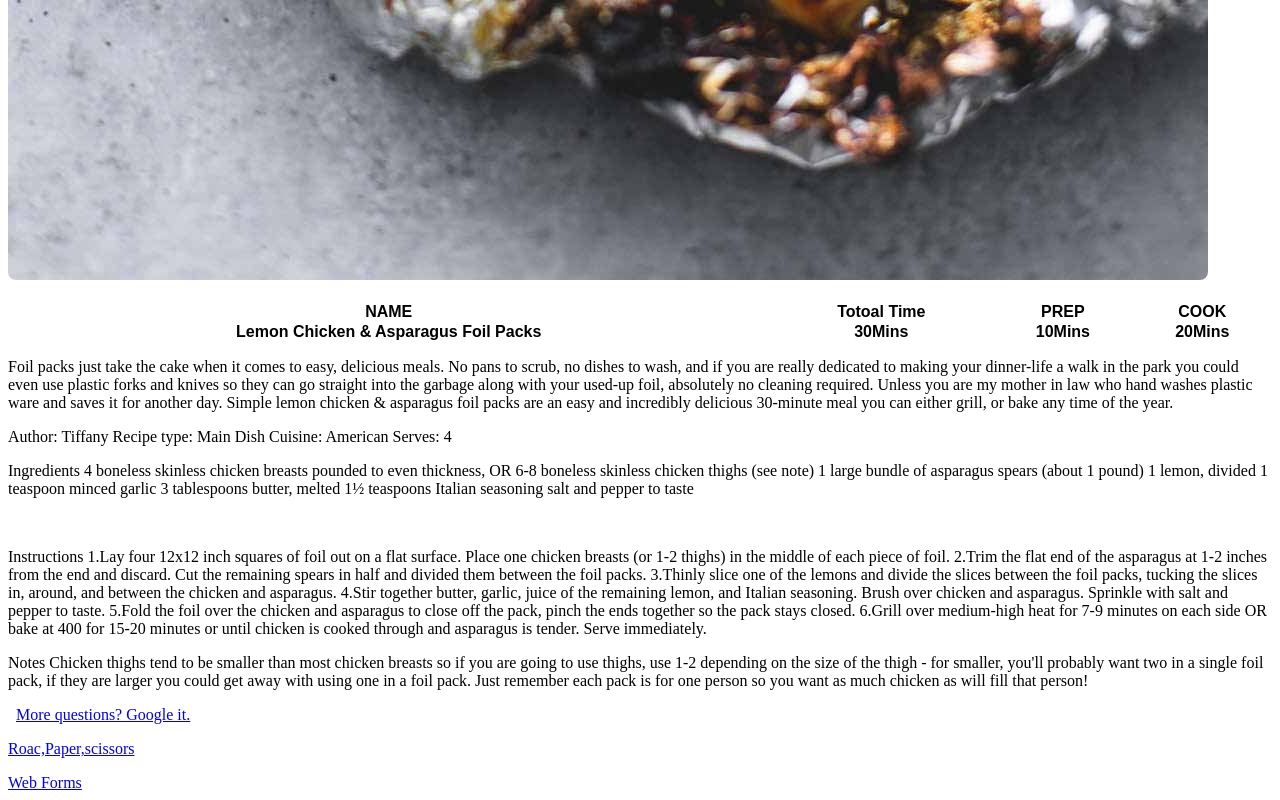
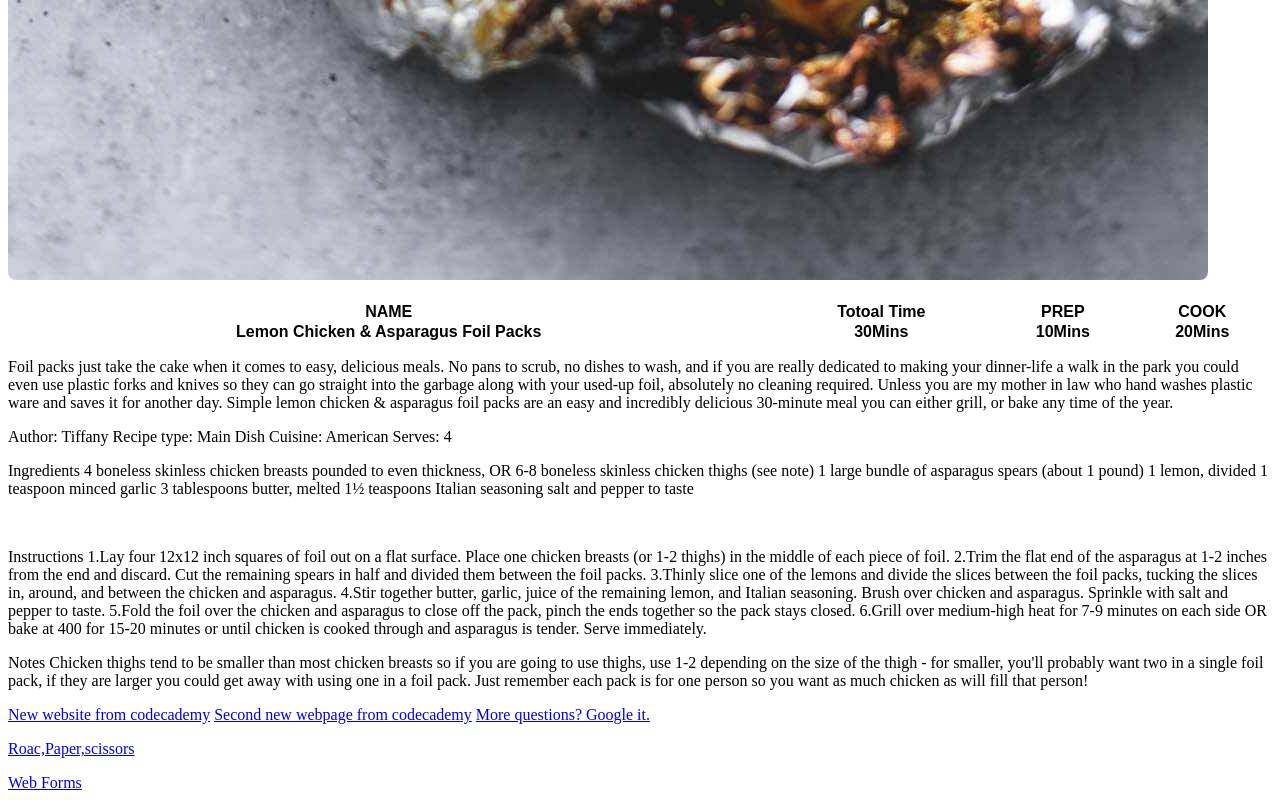
Before and after one commit to emilycai2016/emilycai2016.github.io, a plain HTML site: page index.html in a window 1280 px wide. Shown: the part 3318-4118 px from the top of the page. Drawn offline with Linux system fonts and the light colour scheme.

Commit message:
Update index.html

```diff
--- a/index.html
+++ b/index.html
@@ -259,9 +259,9 @@ you could get away with using one in a foil pack. Just remember each pack is
 for one person so you want as much chicken as will fill that person!
  </p>
 
+ <a href="First website.html">New website from codecademy</a>
 
-
-
+ <a href="create a personal webpage.html">Second new webpage from codecademy</a>
 
 
 <a id="contract" href ="https://www.google.com/"> More questions? Google it.<a/>
```
